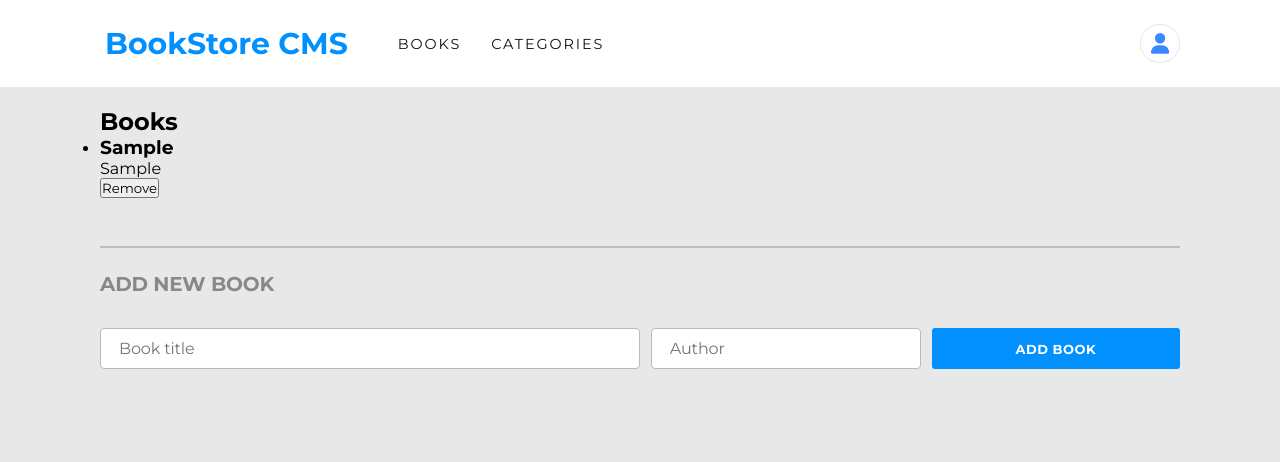
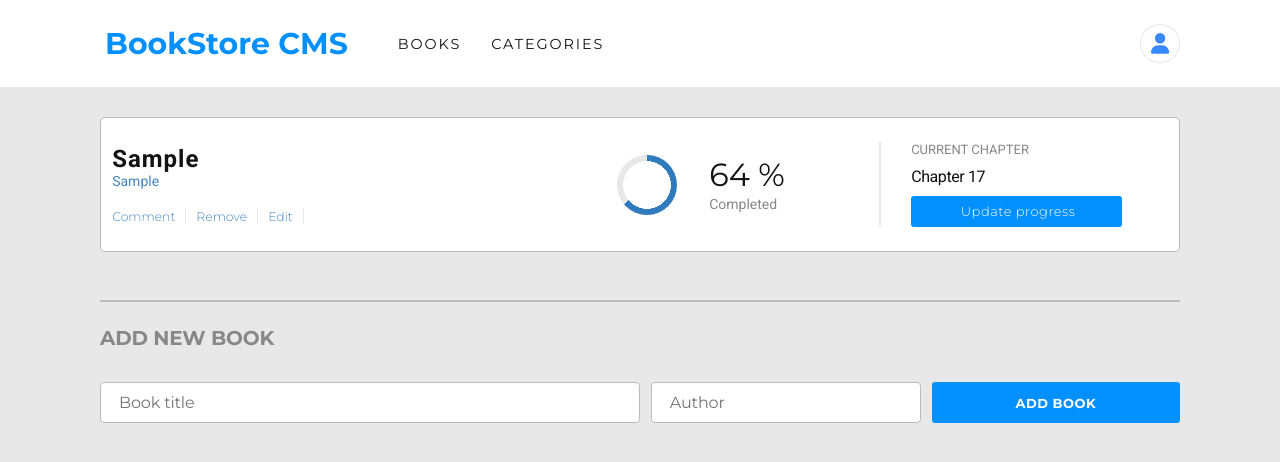
Before and after one commit to jeanbuhendwa/book-store, a React (Create React App) app: page / in a window 1280 px wide. Both pictures are taken after typing "Sample", "Sample" into the empty fields and a click on the button "ADD BOOK". Shown: the top 462 px of the page. Built offline with nearby package versions, Linux system fonts and the light colour scheme; no server answers.

Commit message:
Update home

```diff
--- a/src/components/home.js
+++ b/src/components/home.js
@@ -33,18 +33,39 @@ const HomePage = () => {
     <>
       <main>
         <section>
-          <h2>Books</h2>
-          <ul>
+          <ul className="bookList">
             {books.map((book) => (
               <li key={book.item_id}>
+                <div className="bookInfo">
+                  <div>
                     <h3>{book.title}</h3>
                     <p>{book.author}</p>
+                  </div>
+                  <div className="btns">
+                    <button type="button">Comment</button>
                     <button
                       type="button"
                       onClick={() => handelRemove(book.item_id)}
                     >
                       Remove
                     </button>
+                    <button type="button">Edit</button>
+                  </div>
+                </div>
+                <div className="bookProgress">
+                  <div className="Oval" />
+                  <div>
+                    <h4>64 %</h4>
+                    <p>Completed</p>
+                  </div>
+                </div>
+                <div className="updateProgress">
+                  <p className="currChap">Current Chapter</p>
+                  <p className="chapter">Chapter 17</p>
+                  <button type="button" className="btnProgress">
+                    Update progress
+                  </button>
+                </div>
               </li>
             ))}
           </ul>
```
Lines whose indentation alone changed are shown as unchanged.
